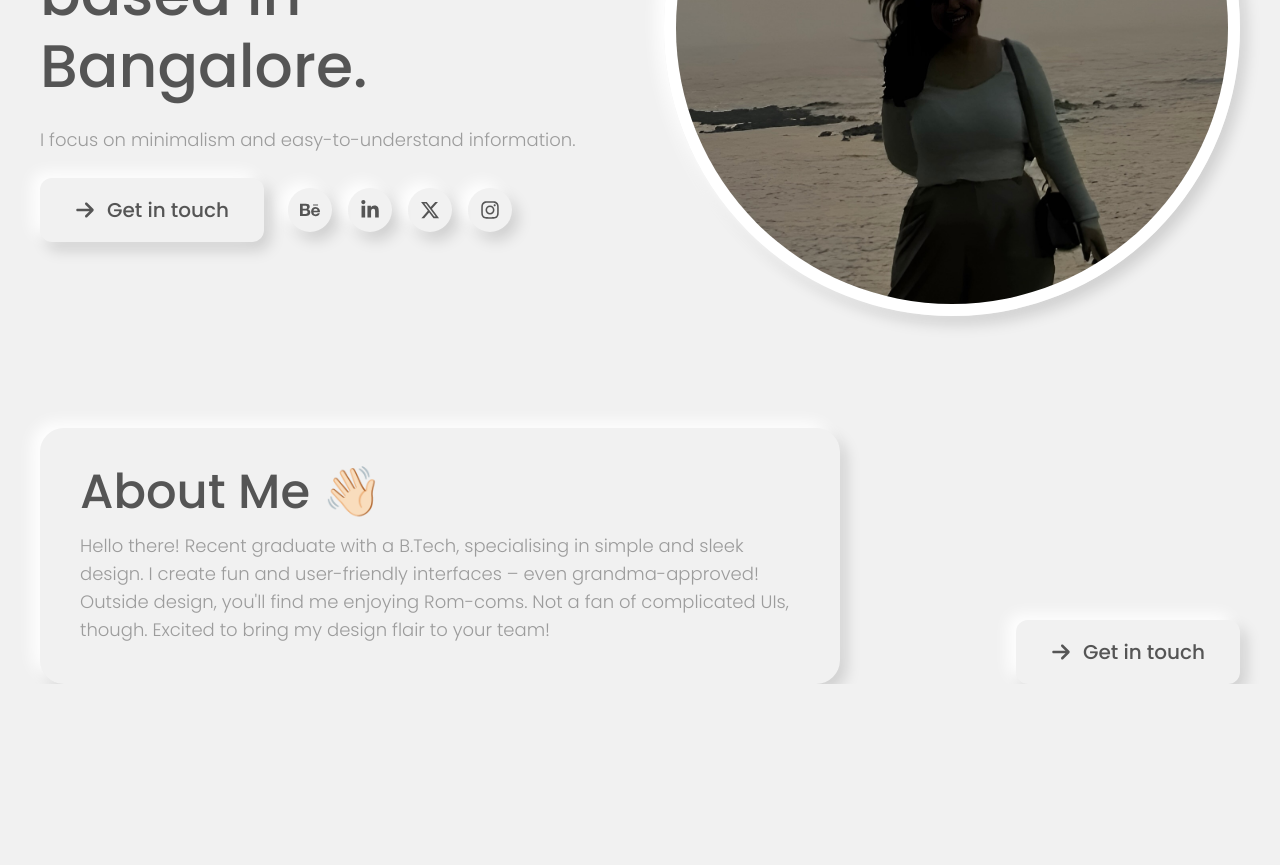
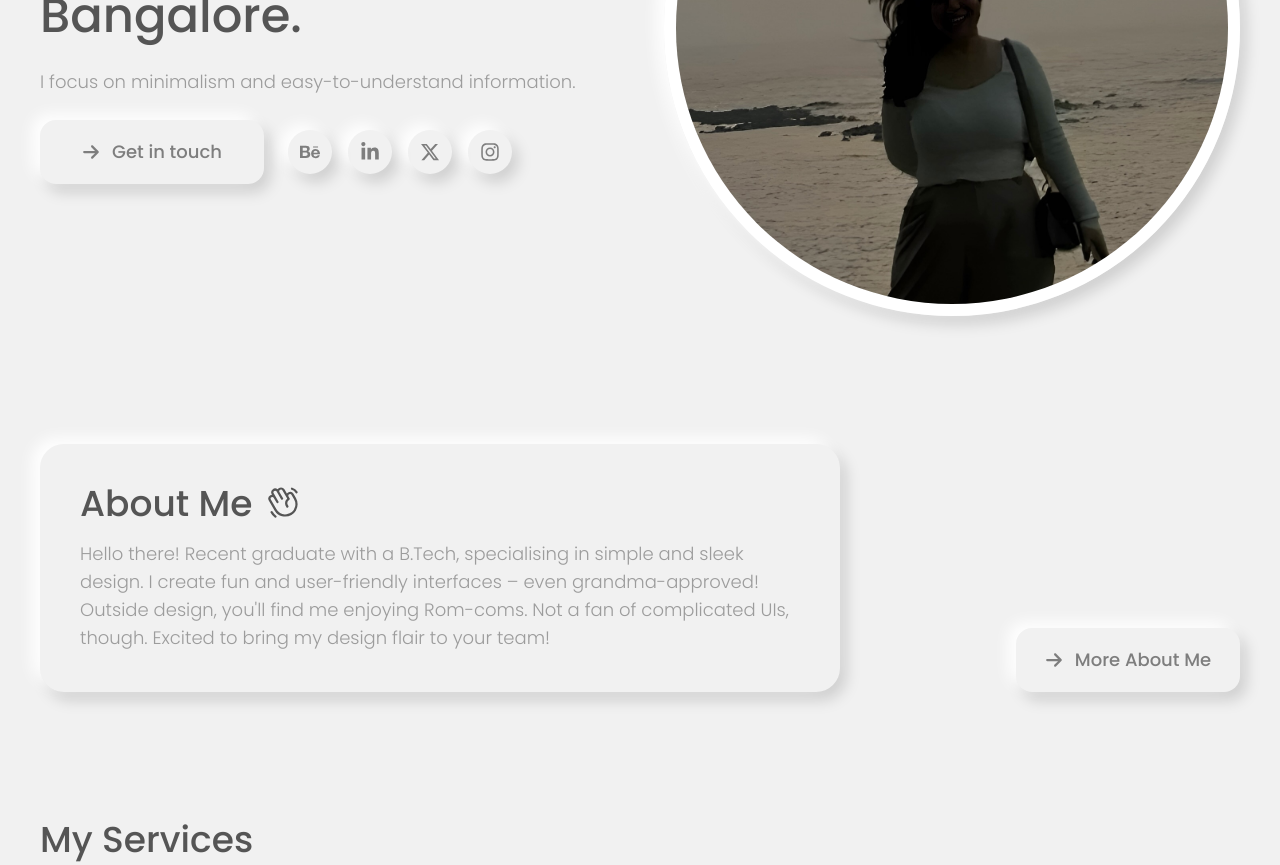
Before and after one commit to maliknajeeb113/Designer-Portfolio, a React (Vite) app: page / in a window 1280 px wide. Shown: the part 380-1245 px from the top of the page. Before the commit the page ends 1064 px from the top, so only its background shows below. Built offline with nearby package versions, Linux system fonts and the light colour scheme.

Commit message:
add: my services

```diff
--- a/src/components/Body.jsx
+++ b/src/components/Body.jsx
@@ -1,4 +1,6 @@
 import hero from "../assets/hero.jpeg";
+import { PiHandWaving } from "react-icons/pi";
+
 
 import {
   FaArrowRight,
@@ -30,7 +32,7 @@ const Body = () => {
         <div className="flex flex-col gap-6" id="hero-left">
           <div className=" flex flex-col gap-6">
             <h1
-              className="!leading-[1.2] text-3xl md:text-6xl font-medium "
+              className="!leading-[1.2] text-3xl md:text-5xl font-medium "
               font-medium
             >
               Hi, I'm Avni Garg. <br /> UX/UI Designer based in Bangalore.
@@ -39,31 +41,31 @@ const Body = () => {
               I focus on minimalism and easy-to-understand information.
             </span>
           </div>
-          <div className="flex flex-col md:flex-row justify-start gap-6">
+          <div className="flex flex-col md:flex-row justify-start gap-6 text-[rgb(126,126,126)]">
             <div
-              className="flex justify-center rounded-xl hover:shadow-neu-i items-center shadow-neu w-56 font-medium text-xl h-16 gap-3 cursor-pointer"
+              className="flex justify-center rounded-2xl hover:shadow-neu-i items-center shadow-neu w-56 font-medium text-lg h-16 gap-3 cursor-pointer "
               id="get-in-touch"
             >
               <FaArrowRight />
               <span>Get in touch</span>
             </div>
-            <div id="hero-icons" className="flex flex-row gap-4 items-center">
+            <div id="hero-icons" className="flex flex-row gap-4 items-center ">
               <Link to={"https://www.behance.net/avniigarg"} target="_blank">
-                <div className="shadow-neu p-3 hover:scale-105 duration-300 rounded-full hover:shadow-neu-i">
-                  <FaBehance className="w-5 h-5 font-semibold" />
+                <div className="shadow-neu p-3 hover:scale-105 duration-500 rounded-full hover:shadow-neu-i">
+                  <FaBehance className="w-5 h-5 font-semibold " />
                 </div>
               </Link>
               <Link
                 to={"https://www.linkedin.com/in/garg-avni/"}
                 target="_blank"
               >
-                <div className="shadow-neu p-3 hover:scale-105 duration-300 rounded-full hover:shadow-neu-i">
+                <div className="shadow-neu p-3 hover:scale-105 duration-500 rounded-full hover:shadow-neu-i">
                   <FaLinkedinIn className="w-5 h-5" />
                 </div>
               </Link>
               <Link to={"https://twitter.com/avniigarg"} target="_blank">
                 {" "}
-                <div className="shadow-neu p-3 hover:scale-105 duration-300 rounded-full hover:shadow-neu-i">
+                <div className="shadow-neu p-3 hover:scale-105 duration-500 rounded-full hover:shadow-neu-i">
                   <FaXTwitter className="w-5 h-5" />
                 </div>
               </Link>
@@ -71,7 +73,7 @@ const Body = () => {
                 to={"https://www.instagram.com/avnigarg.ux/"}
                 target="_blank"
               >
-                <div className="shadow-neu p-3 hover:scale-105 duration-300 rounded-full hover:shadow-neu-i">
+                <div className="shadow-neu p-3 hover:scale-105 duration-500 rounded-full hover:shadow-neu-i">
                   <FaInstagram className="w-5 h-5" />
                 </div>
               </Link>
@@ -81,10 +83,10 @@ const Body = () => {
       </div>
       {/* hero section end */}
 
-      {/* body section */}
-      <div className="container flex pt-28 justify-between items-end">
-        <div className="shadow-neu rounded-3xl p-10 w-4/6">
-          <div className="text-5xl font-medium">About Me 👋🏻</div>
+      {/* about section */}
+      <div className="container flex flex-col md:flex-row pt-32 justify-between md:items-end gap-8">
+        <div className="shadow-neu rounded-3xl p-10 md:w-4/6">
+          <div className="text-4xl font-medium flex gap-3">About Me <span><PiHandWaving/></span></div>
           <div className="text-[rgb(156,156,156)]  md:text-lg font-thin pt-4">
             Hello there! Recent graduate with a B.Tech, specialising in simple
             and sleek design. I create fun and user-friendly interfaces – even
@@ -95,13 +97,29 @@ const Body = () => {
         </div>
 
         <div
-              className="flex justify-center rounded-xl hover:shadow-neu-i items-center shadow-neu w-56 font-medium text-xl h-16 gap-3 cursor-pointer"
+              className="flex justify-center rounded-2xl hover:shadow-neu-i items-center shadow-neu w-56 font-medium text-lg h-16 gap-3 cursor-pointer text-[rgb(126,126,126)]"
               id="get-in-touch"
             >
               <FaArrowRight />
-              <span>Get in touch</span>
+              <span>More About Me</span>
             </div>
       </div>
+      {/* about section end */}
+
+      {/* my Services */}
+      <div className="container flex flex-col lg:flex-row pt-32">
+        <h1 className="text-4xl font-medium">My Services</h1>
+
+        <div className="flex flex-col md:flex-row" id="cards">
+          <div className="shadow-neu"></div>
+
+
+        </div>
+
+
+      </div>
+      {/* my services end */}
+
     </main>
   );
 };
--- a/src/components/Navbar.jsx
+++ b/src/components/Navbar.jsx
@@ -12,7 +12,7 @@ const Navbar = () => {
   return (
     <nav className={`${isNavOpen ? "h-screen" : ""} w-screen text-[rgb(85,85,85)] font-poppins fixed top-0 bg-[rgb(241,241,241)] z-10`}>
       <div className="container flex px-6 md:px-0 md:mx-auto py-4 items-center justify-between">
-        <div className="font-semibold text-3xl" id="Logo">
+        <div className="font-medium text-3xl" id="Logo">
           <Link to={"/"}>Avni.</Link>
         </div>
         <div className={`${isNavOpen?"shadow-neu-i":"shadow-neu"} rounded-full p-3 z-10`} id="Hamburger">
@@ -30,26 +30,26 @@ const Navbar = () => {
       >
         <ul className="flex flex-col gap-10 items-center p-10">
           <Link to={"/"} onClick={toggleNav} >
-            <li className="shadow-neu px-20 py-10 rounded-xl text-xl cursor-pointer hover:shadow-neu-i hover:scale-105 duration-300">Home</li>
+            <li className="shadow-neu px-20 py-10 rounded-xl text-xl cursor-pointer hover:shadow-neu-i hover:scale-105 duration-500">Home</li>
           </Link>
           <Link to={"/about"} onClick={toggleNav}>
-            <li className="shadow-neu px-20 py-10 rounded-xl text-xl cursor-pointer hover:shadow-neu-i hover:scale-105 duration-300">About</li>
+            <li className="shadow-neu px-20 py-10 rounded-xl text-xl cursor-pointer hover:shadow-neu-i hover:scale-105 duration-500">About</li>
           </Link>
           <Link to={"/contact"} onClick={toggleNav}>
-            <li className="shadow-neu px-20 py-10 rounded-xl text-xl cursor-pointer hover:shadow-neu-i hover:scale-105 duration-300">Contact</li>
+            <li className="shadow-neu px-20 py-10 rounded-xl text-xl cursor-pointer hover:shadow-neu-i hover:scale-105 duration-500">Contact</li>
           </Link>
         </ul>
         <div className="flex flex-row items-center justify-center gap-x-5">
-            <Link to={"https://www.behance.net/avniigarg"} target="_blank"><div className="shadow-neu p-3 hover:scale-105 duration-300 rounded-full hover:shadow-neu-i">
+            <Link to={"https://www.behance.net/avniigarg"} target="_blank"><div className="shadow-neu p-3 hover:scale-105 duration-500 rounded-full hover:shadow-neu-i">
                 <FaBehance className="w-5 h-5 font-semibold"/>
             </div></Link>
-            <Link to={"https://www.linkedin.com/in/garg-avni/"} target="_blank"><div className="shadow-neu p-3 hover:scale-105 duration-300 rounded-full hover:shadow-neu-i">
+            <Link to={"https://www.linkedin.com/in/garg-avni/"} target="_blank"><div className="shadow-neu p-3 hover:scale-105 duration-500 rounded-full hover:shadow-neu-i">
                 <FaLinkedinIn className="w-5 h-5"/>
             </div></Link>
-            <Link to={"https://twitter.com/avniigarg"} target="_blank"> <div className="shadow-neu p-3 hover:scale-105 duration-300 rounded-full hover:shadow-neu-i">
+            <Link to={"https://twitter.com/avniigarg"} target="_blank"> <div className="shadow-neu p-3 hover:scale-105 duration-500 rounded-full hover:shadow-neu-i">
                 <FaXTwitter className="w-5 h-5"/>
             </div></Link>
-            <Link to={"https://www.instagram.com/avnigarg.ux/"} target="_blank"><div className="shadow-neu p-3 hover:scale-105 duration-300 rounded-full hover:shadow-neu-i">
+            <Link to={"https://www.instagram.com/avnigarg.ux/"} target="_blank"><div className="shadow-neu p-3 hover:scale-105 duration-500 rounded-full hover:shadow-neu-i">
                 <FaInstagram className="w-5 h-5"/>
             </div></Link>
 
```
